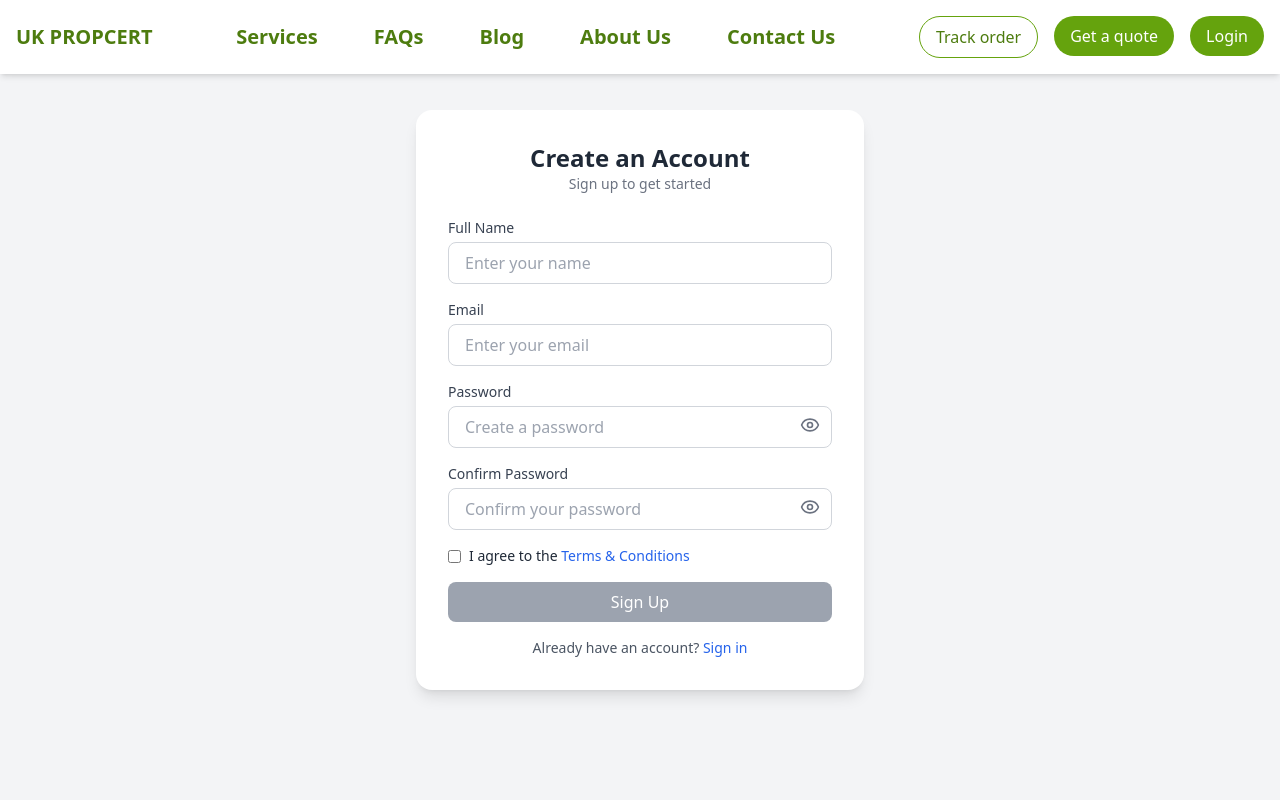
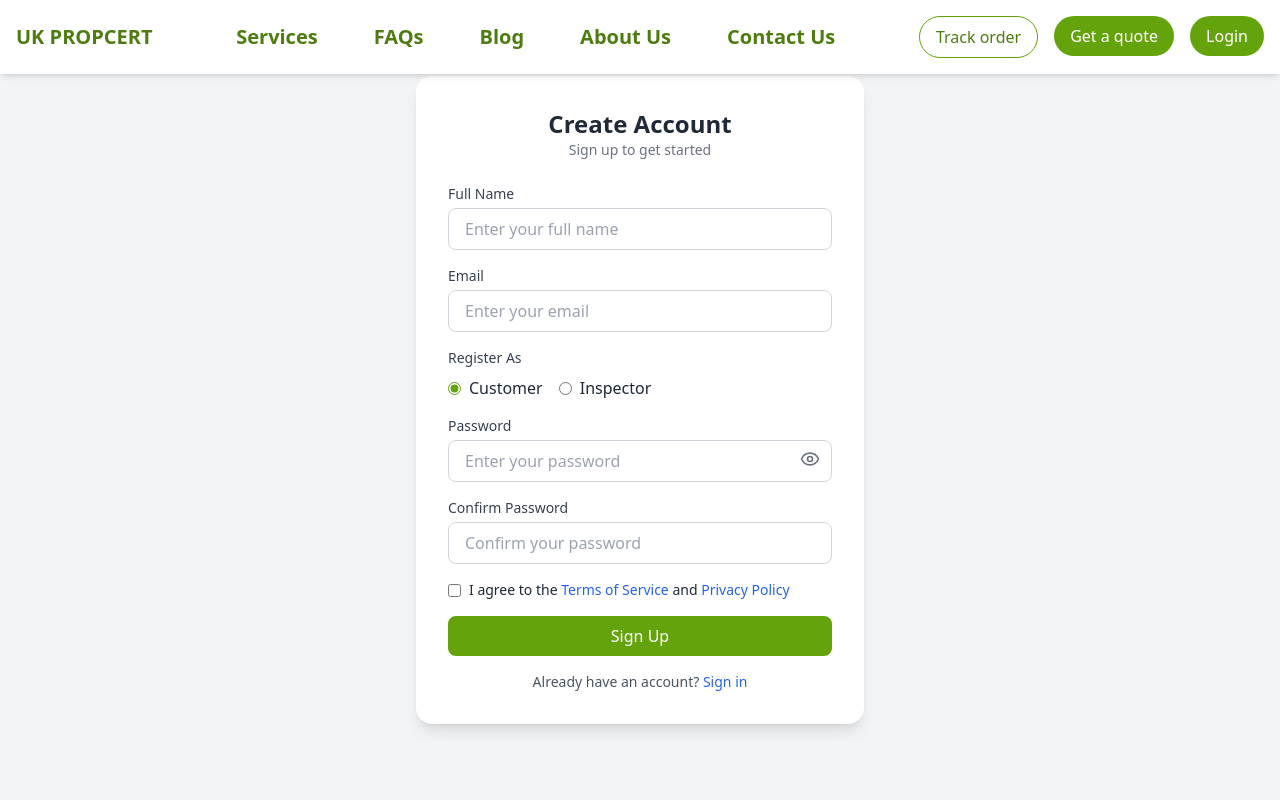
Before and after one commit to rajibhossainimran/uk-propcert-fullstack, a React (Vite) app in the folder uk-propcert-frontend/: page /register in a window 1280 px wide. Shown: the top 800 px of the page. Built offline with nearby package versions, Linux system fonts and the light colour scheme; grey boxes are pictures that could not be loaded.

Commit message:
login add

```diff
--- a/uk-propcert-frontend/src/Pages/Login/Login.jsx
+++ b/uk-propcert-frontend/src/Pages/Login/Login.jsx
@@ -1,9 +1,65 @@
 import { useState } from "react";
 import { Eye, EyeOff } from "lucide-react";
-import { Link } from "react-router-dom";
+import { Link, useNavigate } from "react-router-dom";
 
 export default function Login() {
   const [showPassword, setShowPassword] = useState(false);
+  const [formData, setFormData] = useState({
+    email: "",
+    password: "",
+    role: "customer",
+  });
+  const [error, setError] = useState("");
+  const [isLoading, setIsLoading] = useState(false);
+  const navigate = useNavigate();
+
+  const handleSubmit = async (e) => {
+    e.preventDefault();
+    setIsLoading(true);
+    setError("");
+
+    try {
+      // Replace with your actual API endpoint
+      const response = await fetch("http://your-api-url/login", {
+        method: "POST",
+        headers: {
+          "Content-Type": "application/json",
+        },
+        body: JSON.stringify({
+          email: formData.email,
+          password: formData.password,
+          role: formData.role,
+        }),
+      });
+
+      const data = await response.json();
+
+      if (response.ok) {
+        // Store authentication data (adjust according to your backend response)
+        localStorage.setItem("accessToken", data.accessToken);
+        localStorage.setItem("userRole", data.user.role);
+
+        // Redirect based on role
+        switch (data.user.role) {
+          case "admin":
+            navigate("/admin/dashboard");
+            break;
+          case "inspector":
+            navigate("/inspector/dashboard");
+            break;
+          default:
+            navigate("/dashboard");
+        }
+      } else {
+        setError(data.message || "Login failed. Please check your credentials.");
+      }
+    } catch (err) {
+      setError("An error occurred. Please try again later.");
+      console.error("Login error:", err);
+    } finally {
+      setIsLoading(false);
+    }
+  };
 
   return (
     <div className="flex min-h-screen items-center justify-center bg-gray-100">
@@ -11,7 +67,27 @@ export default function Login() {
         <h2 className="text-2xl font-bold text-center text-gray-800">Welcome Back</h2>
         <p className="text-sm text-gray-500 text-center mb-6">Sign in to your account</p>
 
-        <form className="space-y-4">
+        <form className="space-y-4" onSubmit={handleSubmit}>
+          {/* Role Selection */}
+          <div>
+            <label className="block text-gray-700 text-sm font-medium mb-2">Login As</label>
+            <div className="flex gap-4">
+              {["customer", "inspector"].map((role) => (
+                <label key={role} className="flex items-center">
+                  <input
+                    type="radio"
+                    name="role"
+                    value={role}
+                    checked={formData.role === role}
+                    onChange={(e) => setFormData({ ...formData, role: e.target.value })}
+                    className="mr-2 accent-lime-600"
+                  />
+                  {role.charAt(0).toUpperCase() + role.slice(1)}
+                </label>
+              ))}
+            </div>
+          </div>
+
           {/* Email Field */}
           <div>
             <label className="block text-gray-700 text-sm font-medium">Email</label>
@@ -20,6 +96,8 @@ export default function Login() {
               placeholder="Enter your email"
               className="w-full px-4 py-2 mt-1 border border-gray-300 rounded-lg focus:ring-2 focus:ring-blue-400 outline-none"
               required
+              value={formData.email}
+              onChange={(e) => setFormData({ ...formData, email: e.target.value })}
             />
           </div>
 
@@ -32,6 +110,8 @@ export default function Login() {
                 placeholder="Enter your password"
                 className="w-full px-4 py-2 mt-1 border border-gray-300 rounded-lg focus:ring-2 focus:ring-blue-400 outline-none"
                 required
+                value={formData.password}
+                onChange={(e) => setFormData({ ...formData, password: e.target.value })}
               />
               <button
                 type="button"
@@ -43,28 +123,40 @@ export default function Login() {
             </div>
           </div>
 
+          {/* Error Message */}
+          {error && <p className="text-red-500 text-sm">{error}</p>}
+
           {/* Remember Me & Forgot Password */}
           <div className="flex justify-between items-center text-sm">
             <label className="flex items-center">
-              <input type="checkbox" className="mr-2 rounded border-gray-300" />
+              <input
+                type="checkbox"
+                className="mr-2 rounded border-gray-300 accent-lime-600"
+              />
               Remember me
             </label>
-            <a href="#" className="text-blue-600 hover:underline">Forgot password?</a>
+            <Link to="/forgot-password" className="text-blue-600 hover:underline">
+              Forgot password?
+            </Link>
           </div>
 
           {/* Login Button */}
-          <Link to="/dashboard">
           <button
             type="submit"
-            className="w-full bg-lime-600 hover:bg-lime-700 text-white font-medium py-2 rounded-lg transition duration-200"
+            disabled={isLoading}
+            className={`w-full bg-lime-600 hover:bg-lime-700 text-white font-medium py-2 rounded-lg transition duration-200 ${
+              isLoading ? "opacity-75 cursor-not-allowed" : ""
+            }`}
           >
-            Sign In
+            {isLoading ? "Signing In..." : "Sign In"}
           </button>
-          </Link>
 
           {/* Register Link */}
           <p className="text-center text-sm text-gray-600 mt-4">
-            Don't have an account? <Link to="/register" className="text-blue-600 hover:underline">Sign up</Link>
+            Don't have an account?{" "}
+            <Link to="/register" className="text-blue-600 hover:underline">
+              Sign up
+            </Link>
           </p>
         </form>
       </div>
--- a/uk-propcert-frontend/src/Pages/Register/Register.jsx
+++ b/uk-propcert-frontend/src/Pages/Register/Register.jsx
@@ -1,27 +1,82 @@
 import { useState } from "react";
 import { Eye, EyeOff } from "lucide-react";
-import { Link } from "react-router-dom";
+import { Link, useNavigate } from "react-router-dom";
 
 export default function Register() {
   const [showPassword, setShowPassword] = useState(false);
-  const [showConfirmPassword, setShowConfirmPassword] = useState(false);
-  const [agree, setAgree] = useState(false);
+  const [formData, setFormData] = useState({
+    name: "",
+    email: "",
+    password: "",
+    confirmPassword: "",
+    role: "customer",
+  });
+  const [error, setError] = useState("");
+  const [isLoading, setIsLoading] = useState(false);
+  const navigate = useNavigate();
+
+  const handleSubmit = async (e) => {
+    e.preventDefault();
+    setIsLoading(true);
+    setError("");
+
+    // Basic validation
+    if (formData.password !== formData.confirmPassword) {
+      setError("Passwords do not match");
+      setIsLoading(false);
+      return;
+    }
+
+    try {
+      // Replace with your actual API endpoint
+      const response = await fetch("http://your-api-url/register", {
+        method: "POST",
+        headers: {
+          "Content-Type": "application/json",
+        },
+        body: JSON.stringify({
+          name: formData.name,
+          email: formData.email,
+          password: formData.password,
+          role: formData.role,
+        }),
+      });
+
+      const data = await response.json();
+
+      if (response.ok) {
+        // Redirect to login after successful registration
+        navigate("/login");
+      } else {
+        setError(data.message || "Registration failed. Please try again.");
+      }
+    } catch (err) {
+      setError("An error occurred. Please try again later.");
+      console.error("Registration error:", err);
+    } finally {
+      setIsLoading(false);
+    }
+  };
 
   return (
     <div className="flex min-h-screen items-center justify-center bg-gray-100">
       <div className="w-full max-w-md bg-white rounded-2xl shadow-lg p-8">
-        <h2 className="text-2xl font-bold text-center text-gray-800">Create an Account</h2>
-        <p className="text-sm text-gray-500 text-center mb-6">Sign up to get started</p>
+        <h2 className="text-2xl font-bold text-center text-gray-800">Create Account</h2>
+        <p className="text-sm text-gray-500 text-center mb-6">
+          Sign up to get started
+        </p>
 
-        <form className="space-y-4">
+        <form className="space-y-4" onSubmit={handleSubmit}>
           {/* Name Field */}
           <div>
             <label className="block text-gray-700 text-sm font-medium">Full Name</label>
             <input
               type="text"
-              placeholder="Enter your name"
+              placeholder="Enter your full name"
               className="w-full px-4 py-2 mt-1 border border-gray-300 rounded-lg focus:ring-2 focus:ring-blue-400 outline-none"
               required
+              value={formData.name}
+              onChange={(e) => setFormData({ ...formData, name: e.target.value })}
             />
           </div>
 
@@ -33,7 +88,29 @@ export default function Register() {
               placeholder="Enter your email"
               className="w-full px-4 py-2 mt-1 border border-gray-300 rounded-lg focus:ring-2 focus:ring-blue-400 outline-none"
               required
+              value={formData.email}
+              onChange={(e) => setFormData({ ...formData, email: e.target.value })}
             />
+          </div>
+
+          {/* Role Selection */}
+          <div>
+            <label className="block text-gray-700 text-sm font-medium mb-2">Register As</label>
+            <div className="flex gap-4">
+              {["customer", "inspector"].map((role) => (
+                <label key={role} className="flex items-center">
+                  <input
+                    type="radio"
+                    name="role"
+                    value={role}
+                    checked={formData.role === role}
+                    onChange={(e) => setFormData({ ...formData, role: e.target.value })}
+                    className="mr-2 accent-lime-600"
+                  />
+                  {role.charAt(0).toUpperCase() + role.slice(1)}
+                </label>
+              ))}
+            </div>
           </div>
 
           {/* Password Field */}
@@ -42,9 +119,11 @@ export default function Register() {
             <div className="relative">
               <input
                 type={showPassword ? "text" : "password"}
-                placeholder="Create a password"
+                placeholder="Enter your password"
                 className="w-full px-4 py-2 mt-1 border border-gray-300 rounded-lg focus:ring-2 focus:ring-blue-400 outline-none"
                 required
+                value={formData.password}
+                onChange={(e) => setFormData({ ...formData, password: e.target.value })}
               />
               <button
                 type="button"
@@ -59,50 +138,55 @@ export default function Register() {
           {/* Confirm Password Field */}
           <div>
             <label className="block text-gray-700 text-sm font-medium">Confirm Password</label>
-            <div className="relative">
-              <input
-                type={showConfirmPassword ? "text" : "password"}
-                placeholder="Confirm your password"
-                className="w-full px-4 py-2 mt-1 border border-gray-300 rounded-lg focus:ring-2 focus:ring-blue-400 outline-none"
-                required
-              />
-              <button
-                type="button"
-                className="absolute inset-y-0 right-3 flex items-center text-gray-500"
-                onClick={() => setShowConfirmPassword(!showConfirmPassword)}
-              >
-                {showConfirmPassword ? <EyeOff size={20} /> : <Eye size={20} />}
-              </button>
-            </div>
+            <input
+              type="password"
+              placeholder="Confirm your password"
+              className="w-full px-4 py-2 mt-1 border border-gray-300 rounded-lg focus:ring-2 focus:ring-blue-400 outline-none"
+              required
+              value={formData.confirmPassword}
+              onChange={(e) => setFormData({ ...formData, confirmPassword: e.target.value })}
+            />
           </div>
 
-          {/* Terms & Conditions */}
+          {/* Error Message */}
+          {error && <p className="text-red-500 text-sm">{error}</p>}
+
+          {/* Terms Checkbox */}
           <div className="flex items-center text-sm">
             <input
               type="checkbox"
-              className="mr-2 rounded border-gray-300"
-              checked={agree}
-              onChange={() => setAgree(!agree)}
+              className="mr-2 rounded border-gray-300 accent-lime-600"
+              required
             />
-            <label>
-              I agree to the <a href="#" className="text-blue-600 hover:underline">Terms & Conditions</a>
-            </label>
+            <span>
+              I agree to the{" "}
+              <a href="#" className="text-blue-600 hover:underline">
+                Terms of Service
+              </a>{" "}
+              and{" "}
+              <a href="#" className="text-blue-600 hover:underline">
+                Privacy Policy
+              </a>
+            </span>
           </div>
 
-          {/* Register Button */}
+          {/* Sign Up Button */}
           <button
             type="submit"
-            className={`w-full py-2 rounded-lg text-white font-medium transition duration-200 ${
-              agree ? "bg-lime-600 hover:bg-lime-700" : "bg-gray-400 cursor-not-allowed"
+            disabled={isLoading}
+            className={`w-full bg-lime-600 hover:bg-lime-700 text-white font-medium py-2 rounded-lg transition duration-200 ${
+              isLoading ? "opacity-75 cursor-not-allowed" : ""
             }`}
-            disabled={!agree}
           >
-            Sign Up
+            {isLoading ? "Creating Account..." : "Sign Up"}
           </button>
 
           {/* Login Link */}
           <p className="text-center text-sm text-gray-600 mt-4">
-            Already have an account? <Link to="/login" className="text-blue-600 hover:underline">Sign in</Link>
+            Already have an account?{" "}
+            <Link to="/login" className="text-blue-600 hover:underline">
+              Sign in
+            </Link>
           </p>
         </form>
       </div>
```
